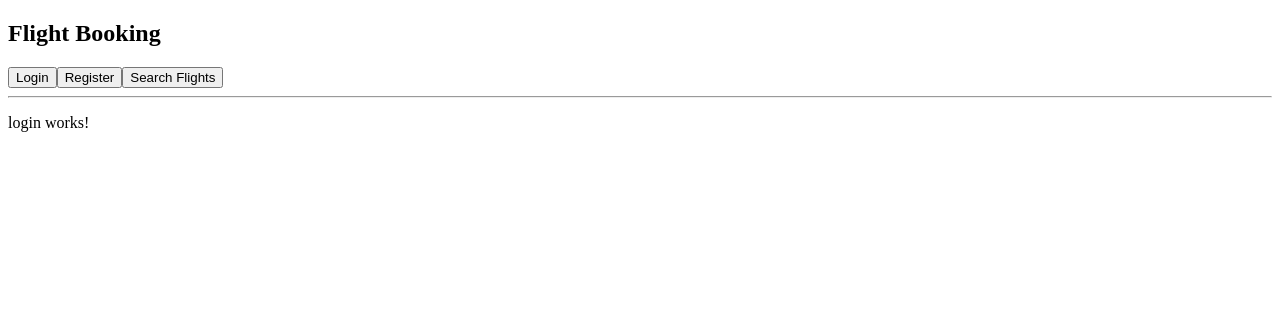
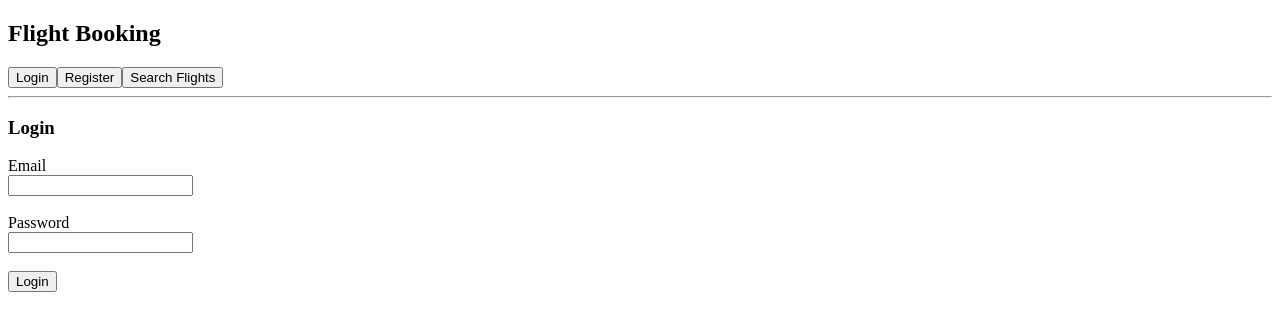
Before and after one commit to psravya-10/flight-booking-frontend, an Angular app: page / in a window 1280 px wide. Both pictures are taken after a click on the button "Login". Shown: the top 330 px of the page. Built offline with nearby package versions, Linux system fonts and the light colour scheme.

Commit message:
added login html

```diff
--- a/src/app/auth/login/login.html
+++ b/src/app/auth/login/login.html
@@ -1 +1,32 @@
-<p>login works!</p>
+<h3>Login</h3>
+
+<form [formGroup]="loginForm" (ngSubmit)="submit()">
+
+  <div>
+    <label>Email</label><br />
+    <input type="email" formControlName="email" />
+    <div class="error"
+         *ngIf="loginForm.get('email')?.touched && loginForm.get('email')?.invalid">
+      Valid email is required
+    </div>
+  </div>
+
+  <br />
+
+  <div>
+    <label>Password</label><br />
+    <input type="password" formControlName="password" />
+    <div class="error"
+         *ngIf="loginForm.get('password')?.touched && loginForm.get('password')?.invalid">
+      Password is required
+    </div>
+  </div>
+
+  <br />
+
+  <button type="submit">Login</button>
+
+</form>
+
+<p class="success" *ngIf="successMsg">{{ successMsg }}</p>
+<p class="error" *ngIf="errorMsg">{{ errorMsg }}</p>
```
